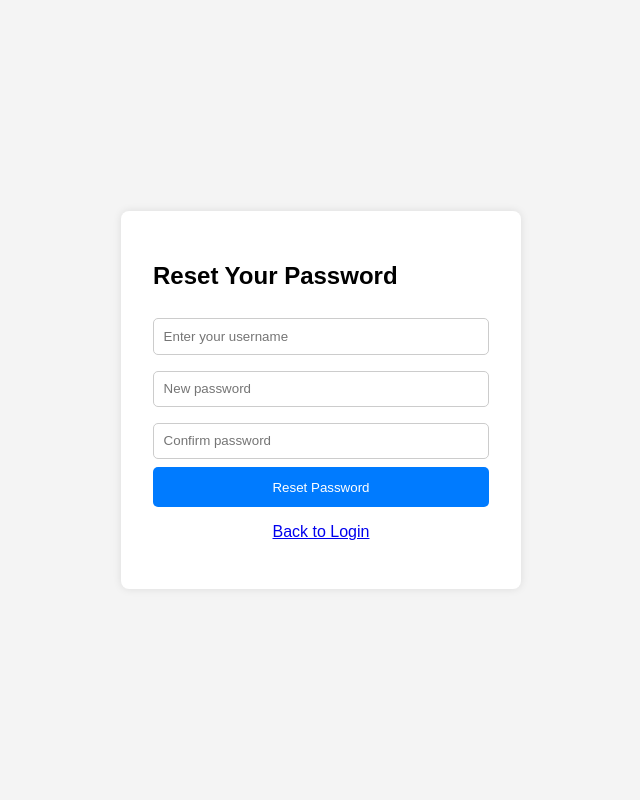
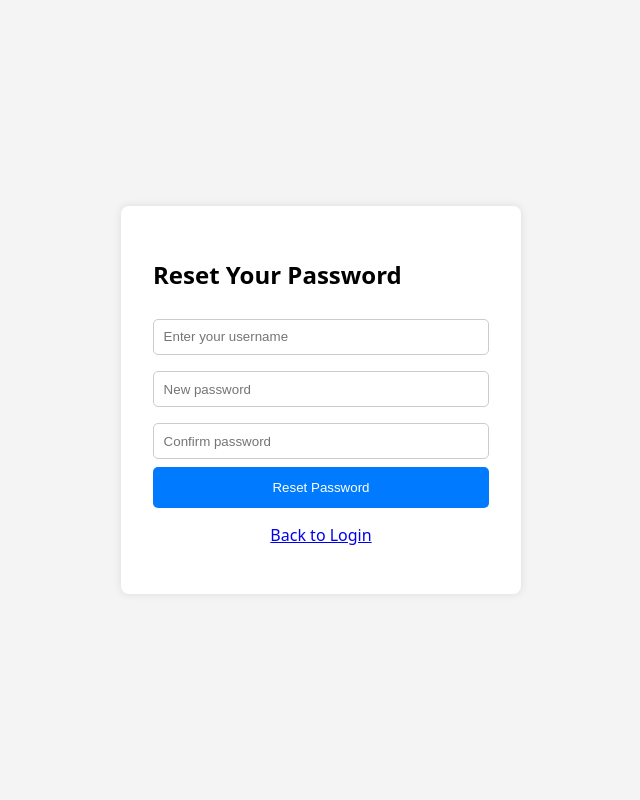
Before and after one commit to zjsan/file-storage-app, a PHP site: page /forgot.php in a window 1280 px wide. Shown: the whole page, without its empty margins (319-959 px from the left). Run offline with PHP 8.4, Linux system fonts and the light colour scheme.

Commit message:
Update body.css

```diff
--- a/css/body.css
+++ b/css/body.css
@@ -3,7 +3,7 @@
 }
 
 body {
-     font-family: Arial;
+     font-family: "Noto Sans", sans-serif;
      display: flex;
      justify-content: center;
      align-items: center;
```
